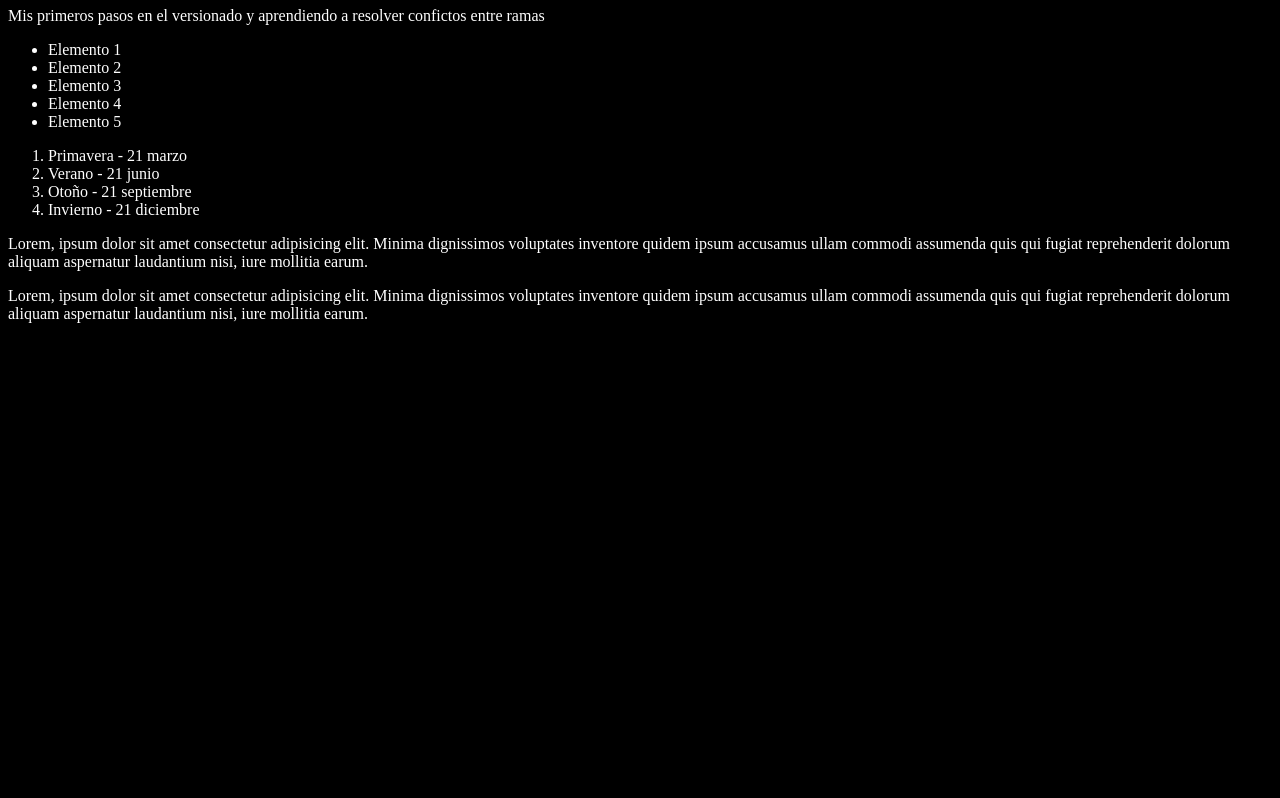
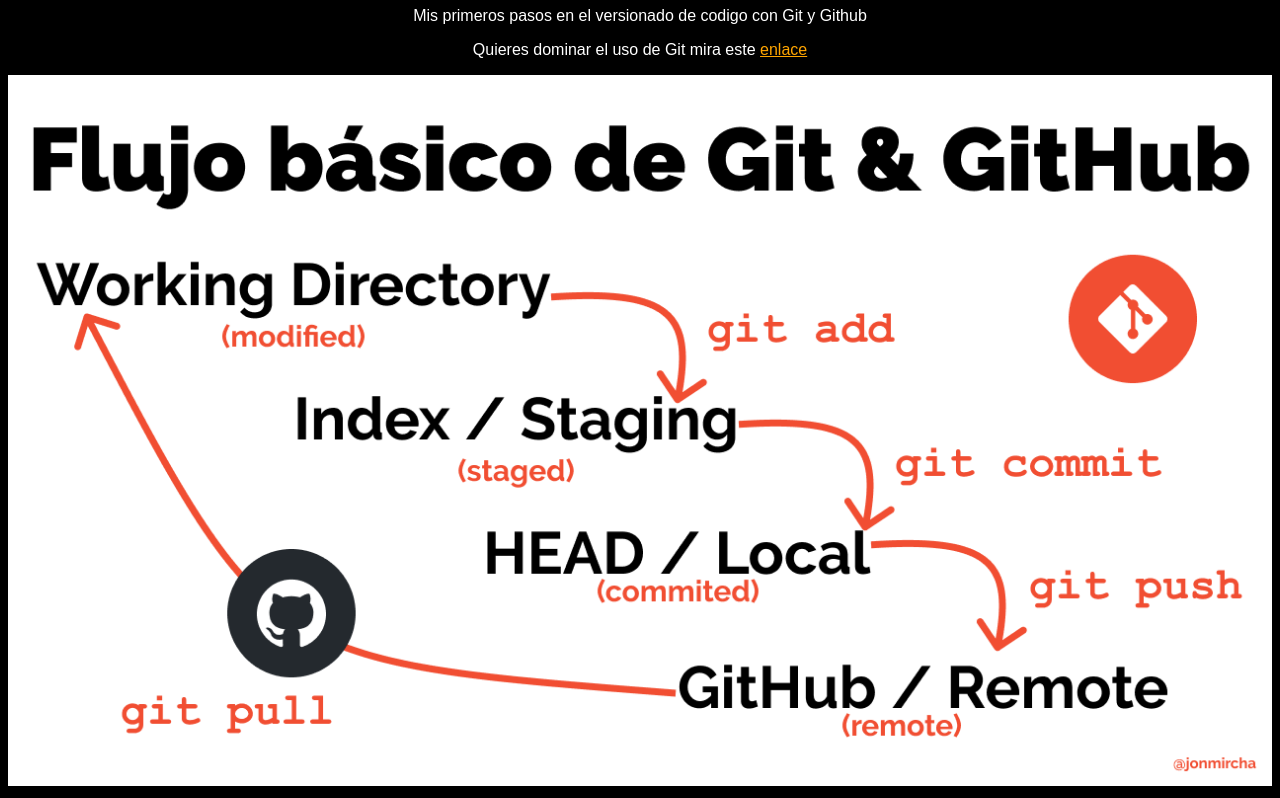
Before and after one commit to jofrevalentini/youtube-git, a plain HTML site: page index.html in a window 1280 px wide. Shown: the part 73-871 px from the top of the page. Before the commit the page ends 800 px from the top, so only its background shows below. Drawn offline with Linux system fonts and the light colour scheme.

Commit message:
Agregando imagen de flujo GIT y poniendo chulo el index.html

```diff
--- a/index.html
+++ b/index.html
@@ -10,29 +10,12 @@
 <body>
     <h1>Aprendiendo Git</h1>
     <p>
-        Mis primeros pasos en el versionado y aprendiendo a resolver confictos entre ramas
+        Mis primeros pasos en el versionado de codigo con Git y Github
     </p>
-
-    <ul>
-
-
-        <li>Elemento 1</li>
-        <li>Elemento 2</li>
-        <li>Elemento 3</li>
-        <li>Elemento 4</li>
-        <li>Elemento 5</li>
-
-
-
-    </ul>
-    <ol>
-        <li>Primavera - 21 marzo</li>
-        <li>Verano - 21 junio</li>
-        <li>Otoño - 21 septiembre</li>
-        <li>Invierno - 21 diciembre</li>
-    </ol>
-    <p>Lorem, ipsum dolor sit amet consectetur adipisicing elit. Minima dignissimos voluptates inventore quidem ipsum accusamus ullam commodi assumenda quis qui fugiat reprehenderit dolorum aliquam aspernatur laudantium nisi, iure mollitia earum.</p>
-    <p>Lorem, ipsum dolor sit amet consectetur adipisicing elit. Minima dignissimos voluptates inventore quidem ipsum accusamus ullam commodi assumenda quis qui fugiat reprehenderit dolorum aliquam aspernatur laudantium nisi, iure mollitia earum.</p>
+    <p>
+        Quieres dominar el uso de Git mira este  <a href="https://jonmircha.com/git" target="_blank">enlace</a>
+    </p>
+  <img src="git-flow.png" alt="Flujo basico de Git">
     <script src="index.js"></script>
 
 </body>
--- a/style.css
+++ b/style.css
@@ -1,4 +1,18 @@
 html{
     background-color: black;
     color: white;
+    font-family: sans-serif;
+    text-align: center;
 }
+
+a{
+    color: orange;
+}
+
+a:hover{
+    color: orangered;
+}
+
+img{
+    max-width: 100%;
+}
```
Also changed, not shown: git-flow.png (added).
